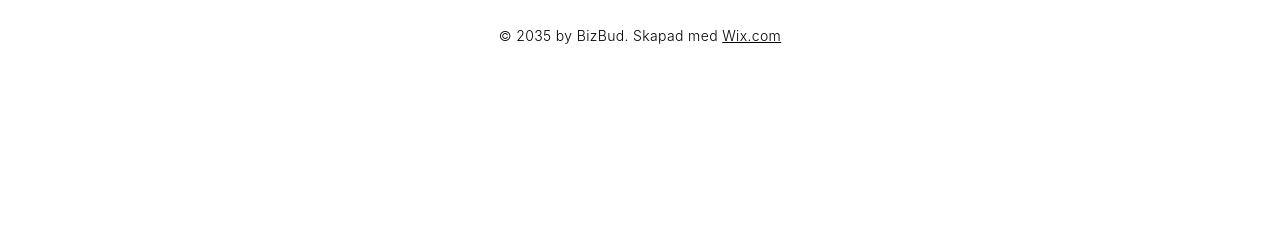
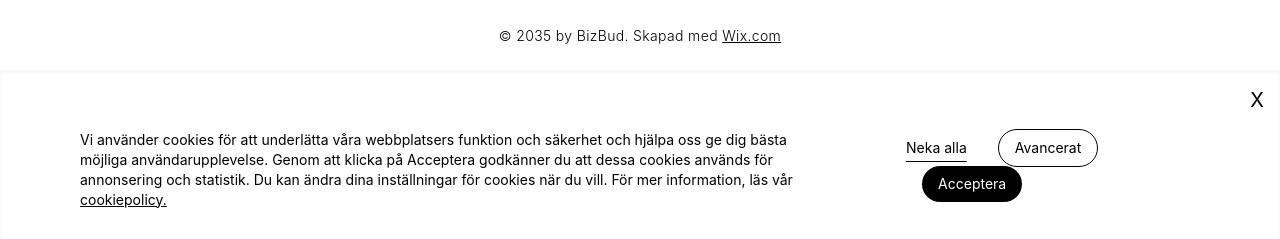
Before and after one commit to hannesdottir/uppgift1, a React (Create React App) app: page / in a window 1280 px wide. Shown: the part 4515-4754 px from the top of the page. Before the commit the page ends 4585 px from the top, so only its background shows below. Built offline with nearby package versions, Linux system fonts and the light colour scheme; grey boxes are pictures that could not be loaded.

Commit message:
add cookie bar

```diff
--- a/src/App.js
+++ b/src/App.js
@@ -9,6 +9,7 @@ import Contact from './components/Contact';
 import Map from './components/Map';
 import Footer from './components/Footer';
 import CompanyMentions from './components/CompanyMentions';
+import CookieBar from './components/CookieBar';
 
 function App() {
   return (
@@ -25,6 +26,7 @@ function App() {
       <Contact />
       <Map />
       <Footer />
+      <CookieBar />
     </div>
   );
 }
--- /dev/null
+++ b/src/components/CookieBar.js
@@ -0,0 +1,24 @@
+import React from 'react'
+
+export default function CookieBar() {
+    return (
+        <div className='shadow-inner'>
+            <div className='flex flex-row-reverse mr-4'>
+                <button className='text-xl mt-4'>X</button>
+            </div>
+            <div className='flex flex-row text-sm px-20 pb-8 pt-4'>
+                <p className='w-2/3'>Vi använder cookies för att underlätta våra webbplatsers funktion och
+                    säkerhet och hjälpa oss ge dig bästa möjliga användarupplevelse. Genom att
+                    klicka på Acceptera godkänner du att dessa cookies används för annonsering
+                    och statistik. Du kan ändra dina inställningar för cookies när du vill. För
+                    mer information, läs vår <span className='underline'>cookiepolicy.</span></p>
+                <div className='ml-28'>
+                    <button className='underline underline-offset-8'>Neka alla</button>
+                    <button className='ml-8 rounded-3xl outline outline-1 px-4 py-2 hover:bg-zinc-500'>Avancerat</button>
+                    <button className='ml-4 rounded-3xl bg-black text-white px-4 py-2 hover:bg-zinc-500'>Acceptera</button>
+                </div>
+            </div>
+
+        </div>
+    )
+}
```
